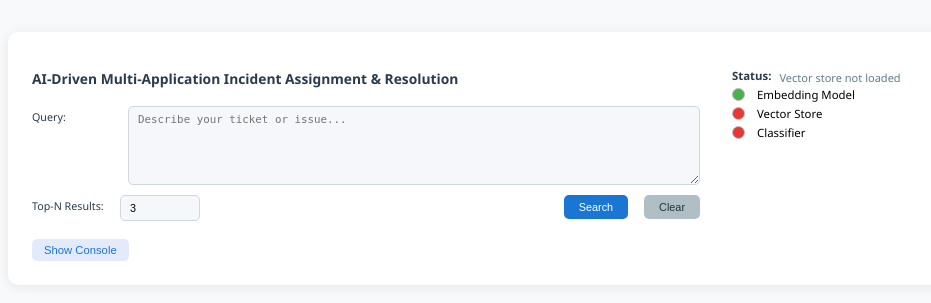
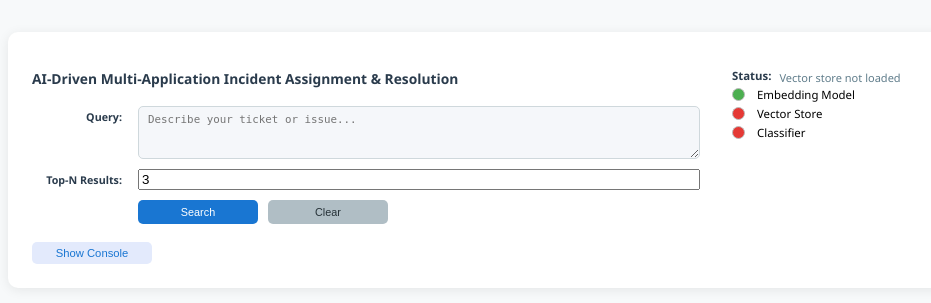
Before and after one commit to dbvb2k/AI-MAIAR, a FastAPI app: page / in a window 1280 px wide. Shown: the top 303 px of the page, without its empty margins (158-1089 px from the left). Run offline with FastAPI, Linux system fonts and the light colour scheme.

Commit message:
Updated files

```diff
--- a/query_search.py
+++ b/query_search.py
@@ -199,7 +199,7 @@ def main():
             X_query = vectorizer.transform([query_text])
             pred = clf.predict(X_query)[0]
             proba = max(clf.predict_proba(X_query)[0])
-            print(f"\n{Fore.CYAN}Classifier prediction: {pred}{Style.RESET_ALL} (confidence: {proba:.2f})")
+            print(f"\n{Fore.CYAN}Classifier prediction (Random Forest): {pred}{Style.RESET_ALL} (confidence: {proba:.2f})")
 
         print(f"\nTop {top_n} most similar tickets:")
         app_tally = {}
--- a/static/app.js
+++ b/static/app.js
@@ -11,7 +11,9 @@ document.addEventListener('DOMContentLoaded', () => {
     const loadingDiv = document.getElementById('loading');
     const clearBtn = document.getElementById('clear-btn');
     const consoleContent = document.getElementById('console-content');
+    const consoleBtn = document.querySelector('.collapsible-btn');
     let lastHealth = null;
+    let consoleVisible = false;
 
     async function checkHealth() {
         try {
@@ -43,15 +45,20 @@ document.addEventListener('DOMContentLoaded', () => {
         consoleContent.innerHTML += `<div>[${now}] ${msg}</div>`;
         consoleContent.scrollTop = consoleContent.scrollHeight;
     }
+    function updateConsoleButton() {
+        if (consoleBtn) consoleBtn.textContent = consoleVisible ? 'Hide Console' : 'Show Console';
+    }
     function toggleConsole() {
         if (!consoleContent) return;
-        if (consoleContent.style.display === 'none') {
-            consoleContent.style.display = 'block';
-        } else {
-            consoleContent.style.display = 'none';
-        }
+        consoleVisible = !consoleVisible;
+        consoleContent.style.display = consoleVisible ? 'block' : 'none';
+        updateConsoleButton();
     }
+
     window.toggleConsole = toggleConsole;
+    // Set initial state based on actual display
+    consoleVisible = (consoleContent && consoleContent.style.display !== 'none');
+    updateConsoleButton();
 
     form.addEventListener('submit', async (e) => {
         e.preventDefault();
@@ -111,7 +118,7 @@ document.addEventListener('DOMContentLoaded', () => {
             resultsDiv.innerHTML += '<div class="result-card">No similar tickets found.</div>';
         }
         if (classifierResult && classifierResult.prediction) {
-            resultsDiv.innerHTML += `<h3>Classifier Prediction</h3>
+            resultsDiv.innerHTML += `<h3>Classifier Prediction (Random Forest)</h3>
                 <div class="result-card">
                     <b>Predicted Application:</b> <span class="application">${classifierResult.prediction}</span><br>
                     ${classifierResult.probabilities ? `<details><summary>Probabilities</summary><pre>${JSON.stringify(classifierResult.probabilities, null, 2)}</pre></details>` : ''}
--- a/static/style.css
+++ b/static/style.css
@@ -82,40 +82,35 @@ h1 {
     font-weight: 600;
 }
 form {
-    display: flex;
-    flex-wrap: wrap;
-    gap: 10px 16px;
+    display: grid;
+    grid-template-columns: 90px 1fr;
+    grid-gap: 10px 16px;
     align-items: flex-start;
     margin-bottom: 14px;
     font-size: 0.95em;
 }
+.form-buttons {
+    grid-column: 2 / 3;
+    display: flex;
+    gap: 10px;
+}
 form label {
-    flex: 0 0 80px;
     color: #2a3b4c;
     font-size: 0.94em;
     align-self: flex-start;
     margin-top: 4px;
+    justify-self: end;
+    padding-right: 0;
+}
+form textarea, form input[type="number"] {
+    width: 100%;
+    box-sizing: border-box;
+    min-width: 180px;
+}
+.topn-group {
+    display: contents;
 }
 form textarea {
-    flex: 1 1 400px;
-    padding: 6px 9px;
-    border: 1px solid #cfd8dc;
-    border-radius: 5px;
-    font-size: 0.95em;
-    background: #f5f7fa;
-    transition: border 0.2s;
-    min-width: 300px;
-    max-width: 100%;
-}
-.topn-group {
-    display: flex;
-    align-items: center;
-    gap: 8px;
-    flex: 1 1 0;
-    min-width: 180px;
-}
-form input[type="number"] {
-    width: 60px;
     padding: 6px 9px;
     border: 1px solid #cfd8dc;
     border-radius: 5px;
@@ -128,7 +123,7 @@ form textarea:focus, form input:focus {
     outline: none;
 }
 button {
-    padding: 6px 15px;
+    padding: 6px 0;
     border: none;
     border-radius: 5px;
     background: #1976d2;
@@ -136,6 +131,9 @@ button {
     font-size: 0.95em;
     cursor: pointer;
     transition: background 0.2s;
+    min-width: 120px;
+    width: 120px;
+    text-align: center;
 }
 button:hover {
     background: #125ea7;
--- a/templates/index.html
+++ b/templates/index.html
@@ -11,14 +11,16 @@
     <div class="main-content">
         <h1>AI-Driven Multi-Application Incident Assignment & Resolution</h1>
         <form id="search-form" autocomplete="off">
-            <label for="query">Query:</label>
-            <textarea id="query" name="query" required placeholder="Describe your ticket or issue..." rows="5" cols="80" style="resize:vertical;width:100%;min-width:300px;"></textarea>
+            <label for="query"><b>Query:</b></label>
+            <textarea id="query" name="query" required placeholder="Describe your ticket or issue..." rows="3" cols="60" style="resize:vertical;width:100%;min-width:300px;"></textarea>
             <div class="topn-group">
-                <label for="top_n">Top-N Results:</label>
+                <label for="top_n"><b>Top-N Results:</b></label>
                 <input type="number" id="top_n" name="top_n" min="1" max="10" value="3">
             </div>
-            <button type="submit" id="submit-btn">Search</button>
-            <button type="button" id="clear-btn">Clear</button>
+            <div class="form-buttons">
+                <button type="submit" id="submit-btn">Search</button>
+                <button type="button" id="clear-btn">Clear</button>
+            </div>
         </form>
         <div id="loading" class="loading" style="display:none;">Loading...</div>
         <div id="results" class="results"></div>
```
